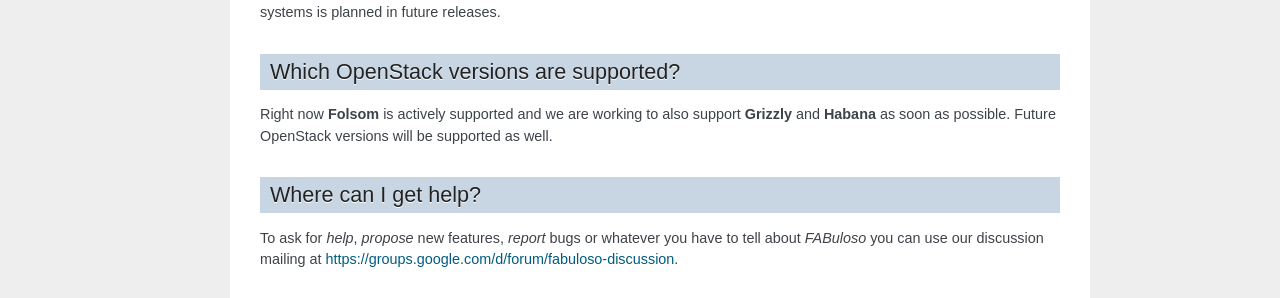
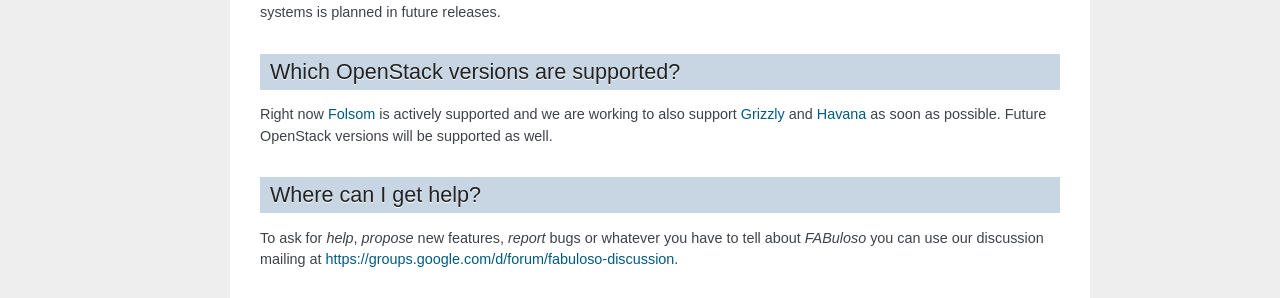
Before and after one commit to StackOps/fabuloso, a Sphinx documentation site: the page built from docs/source/index.rst, in a window 1280 px wide. Shown: the part 896-1194 px from the top of the page. Built offline with Sphinx 7.4.7, drawn with Linux system fonts in a browser that asks for light colours.

Commit message:
Fixed typo and added links to each openstack release

```diff
--- a/docs/source/index.rst
+++ b/docs/source/index.rst
@@ -32,7 +32,7 @@
 Which OpenStack versions are supported?
 ---------------------------------------
 
-Right now **Folsom** is actively supported and we are working to also support **Grizzly** and **Habana** as soon as possible. Future OpenStack versions will be supported as well.
+Right now `Folsom <http://www.openstack.org/software/folsom/>`_ is actively supported and we are working to also support `Grizzly <http://www.openstack.org/software/grizzly/>`_ and `Havana <http://www.openstack.org/software/havana/>`_ as soon as possible. Future OpenStack versions will be supported as well.
 
 Where can I get help?
 ---------------------
```
